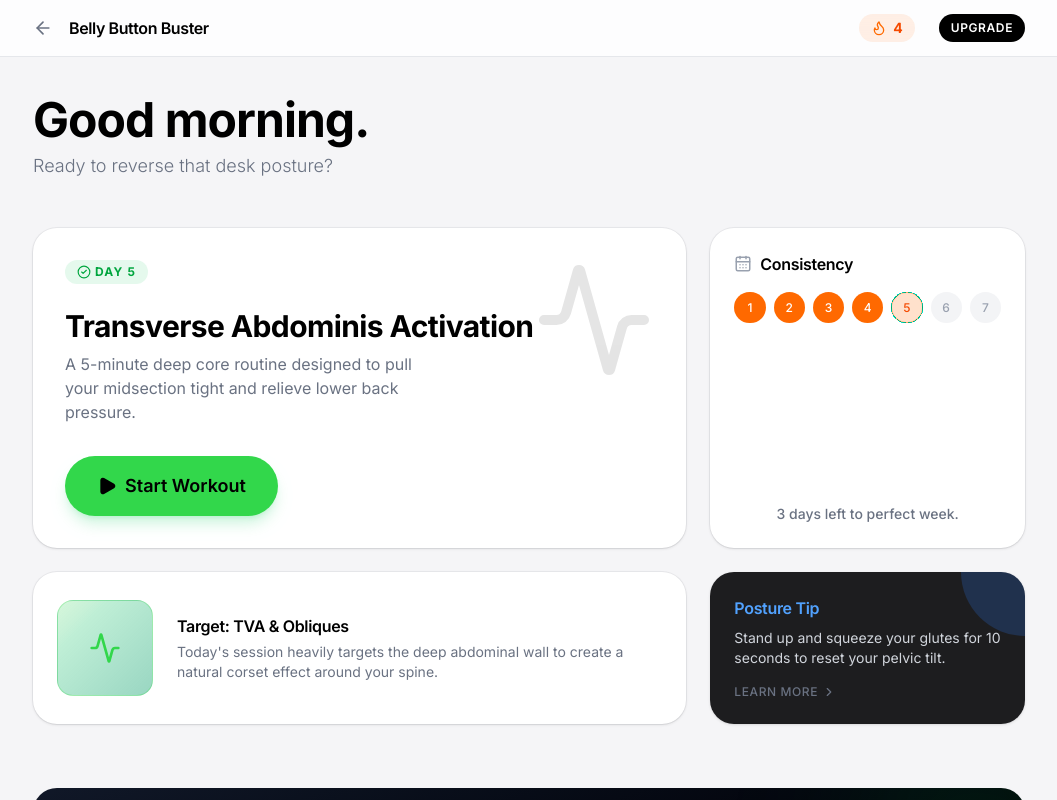
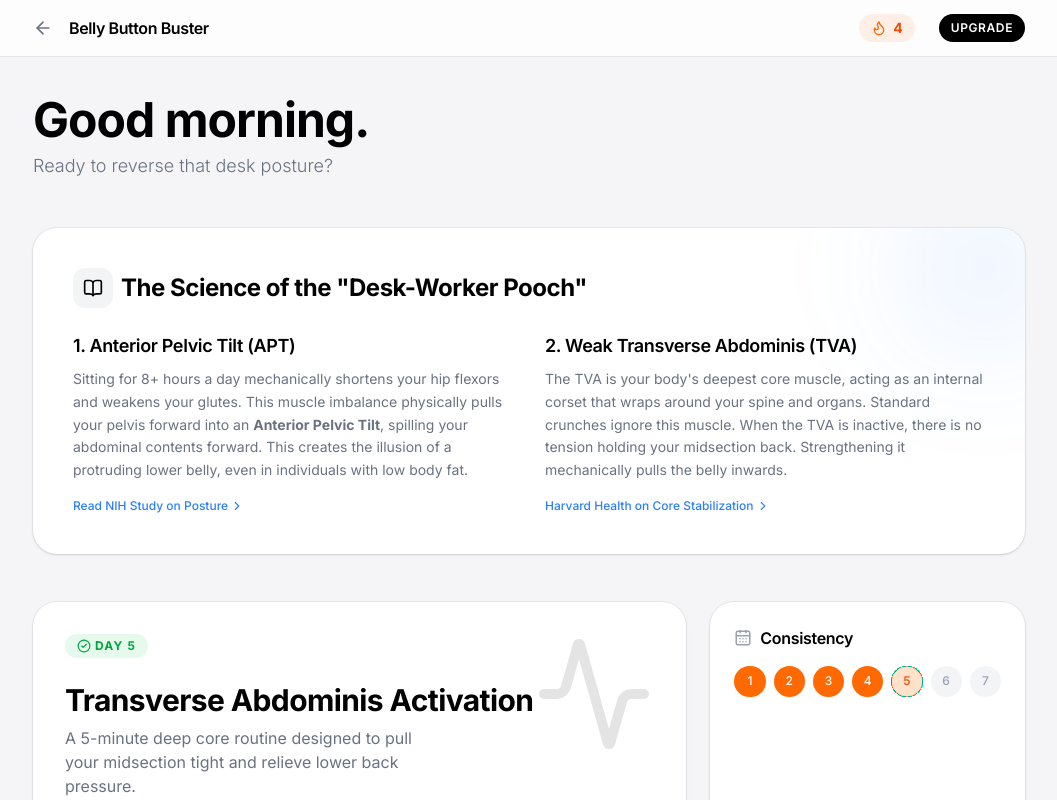
Before and after one commit to RaghuKolipakula/skillbyte.us, a Next.js app: page /app/belly-button-buster in a window 1280 px wide. Shown: the top 800 px of the page, without its empty margins (111-1168 px from the left). Built offline with nearby package versions, Linux system fonts and the light colour scheme.

Commit message:
feat: Add science and authenticity section to Belly Button Buster

```diff
--- a/src/app/app/belly-button-buster/page.tsx
+++ b/src/app/app/belly-button-buster/page.tsx
@@ -14,7 +14,8 @@ import {
   Activity,
   CalendarDays,
   ChevronRight,
-  Info
+  Info,
+  BookOpen
 } from 'lucide-react';
 
 export default function BellyButtonBuster() {
@@ -105,6 +106,42 @@ export default function BellyButtonBuster() {
               <p className="text-gray-500 dark:text-gray-400 text-lg font-light">
                 Ready to reverse that desk posture?
               </p>
+            </div>
+
+            {/* The Science Section */}
+            <div className="bg-white dark:bg-[#1d1d1f] rounded-3xl p-8 md:p-10 shadow-sm ring-1 ring-gray-900/5 dark:ring-white/5 relative overflow-hidden mb-12">
+              <div className="absolute -right-10 -top-10 w-40 h-40 bg-blue-500/10 blur-3xl rounded-full pointer-events-none"></div>
+
+              <div className="flex items-center space-x-2 mb-6">
+                <div className="w-10 h-10 bg-gray-100 dark:bg-black rounded-xl flex items-center justify-center text-black dark:text-white">
+                  <BookOpen size={20} />
+                </div>
+                <h2 className="text-2xl font-bold tracking-tight text-black dark:text-white">
+                  The Science of the "Desk-Worker Pooch"
+                </h2>
+              </div>
+
+              <div className="grid md:grid-cols-2 gap-8 relative z-10">
+                <div>
+                  <h3 className="font-semibold text-lg text-black dark:text-white mb-2">1. Anterior Pelvic Tilt (APT)</h3>
+                  <p className="text-gray-500 dark:text-gray-400 text-sm leading-relaxed mb-4">
+                    Sitting for 8+ hours a day mechanically shortens your hip flexors and weakens your glutes. This muscle imbalance physically pulls your pelvis forward into an <strong>Anterior Pelvic Tilt</strong>, spilling your abdominal contents forward. This creates the illusion of a protruding lower belly, even in individuals with low body fat.
+                  </p>
+                  <a href="https://www.ncbi.nlm.nih.gov/pmc/articles/PMC5684019/" target="_blank" rel="noopener noreferrer" className="text-xs font-medium text-blue-500 hover:text-blue-600 dark:text-blue-400 dark:hover:text-blue-300 flex items-center">
+                    Read NIH Study on Posture <ChevronRight size={14} className="ml-0.5" />
+                  </a>
+                </div>
+
+                <div>
+                  <h3 className="font-semibold text-lg text-black dark:text-white mb-2">2. Weak Transverse Abdominis (TVA)</h3>
+                  <p className="text-gray-500 dark:text-gray-400 text-sm leading-relaxed mb-4">
+                    The TVA is your body's deepest core muscle, acting as an internal corset that wraps around your spine and organs. Standard crunches ignore this muscle. When the TVA is inactive, there is no tension holding your midsection back. Strengthening it mechanically pulls the belly inwards.
+                  </p>
+                  <a href="https://www.health.harvard.edu/healthbeat/the-real-world-benefits-of-strengthening-your-core" target="_blank" rel="noopener noreferrer" className="text-xs font-medium text-blue-500 hover:text-blue-600 dark:text-blue-400 dark:hover:text-blue-300 flex items-center">
+                    Harvard Health on Core Stabilization <ChevronRight size={14} className="ml-0.5" />
+                  </a>
+                </div>
+              </div>
             </div>
 
             {/* 2. Dashboard (Bento Grid) */}
```
